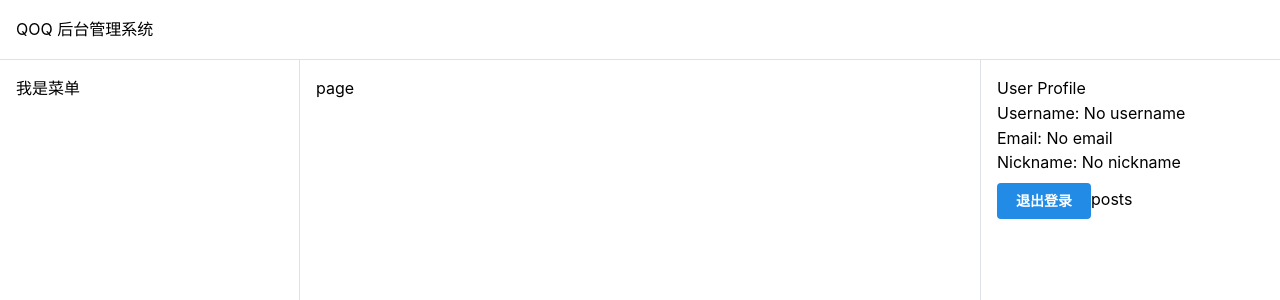
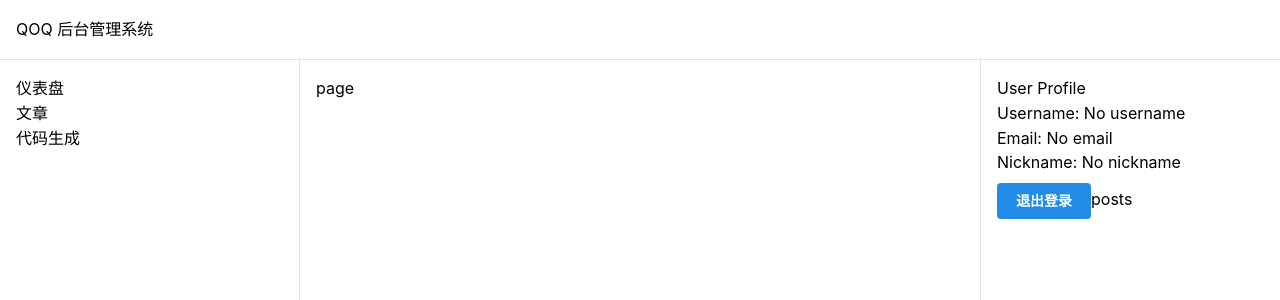
Before and after one commit to listensay/qoqblog, a Next.js app: page /dashboard/post in a window 1280 px wide. Shown: the top 300 px of the page. Built offline with nearby package versions, Linux system fonts and the light colour scheme; no server answers.

Commit message:
menu component

```diff
--- a/app/components/dashboard/LayoutLeftSide.tsx
+++ b/app/components/dashboard/LayoutLeftSide.tsx
@@ -1,47 +1,45 @@
-"use client"
-
-import React, { memo, useEffect } from 'react'
-import { useAppDispatch, useAppSelector } from '../../lib/hooks'
-import { getUserProfile } from '@/lib/features/users/userSilce'
-import { Button } from '@mantine/core'
-import { useFetchAuthLogout } from '@/service/user'
-import { notifications } from '@mantine/notifications'
-import { useRouter } from 'next/navigation'
+import React, { memo } from 'react'
 import Link from 'next/link'
 
+interface IMenu {
+  name: string,
+  icon: string,
+  path: string,
+}
+
 const Page = memo(() => {
-  const router = useRouter()
 
-  const dispatch = useAppDispatch()
-  const profile = useAppSelector(state => state.user.profile)
-
-  useEffect(() => {
-    // 使用 IIFE 处理异步操作
-    const fetchProfile = async () => {
-      await dispatch(getUserProfile())
+  const menu: IMenu[] = [
+    {
+      name: '仪表盘',
+      icon: 'home',
+      path: '/'
+    },
+    {
+      name: '文章',
+      icon: 'post',
+      path: '/post'
+    },
+    {
+      name: '代码生成',
+      icon: 'code',
+      path: '/code'
     }
-    fetchProfile()
-  }, [dispatch])
-
-  // 处理无数据状态
-  if (!profile) {
-    return <div>No profile available</div>
-  }
-
-  const logout = async () => {
-    await useFetchAuthLogout()
-    notifications.show({
-      title: '退出登录',
-      message: '退出登录成功',
-      color: 'blue',
-      position: 'bottom-center'
-    })
-    router.push('/')
-  }
+  ]
 
   return (
     <div>
-      我是菜单
+      <ul>
+        {
+          menu.map(item => {
+            return (
+              <li key={item.path}>
+                <Link href={ '/dashboard' + item.path }>{ item.name }</Link>
+              </li>
+            )
+          })
+        }
+      </ul>
     </div>
   )
 })
```
